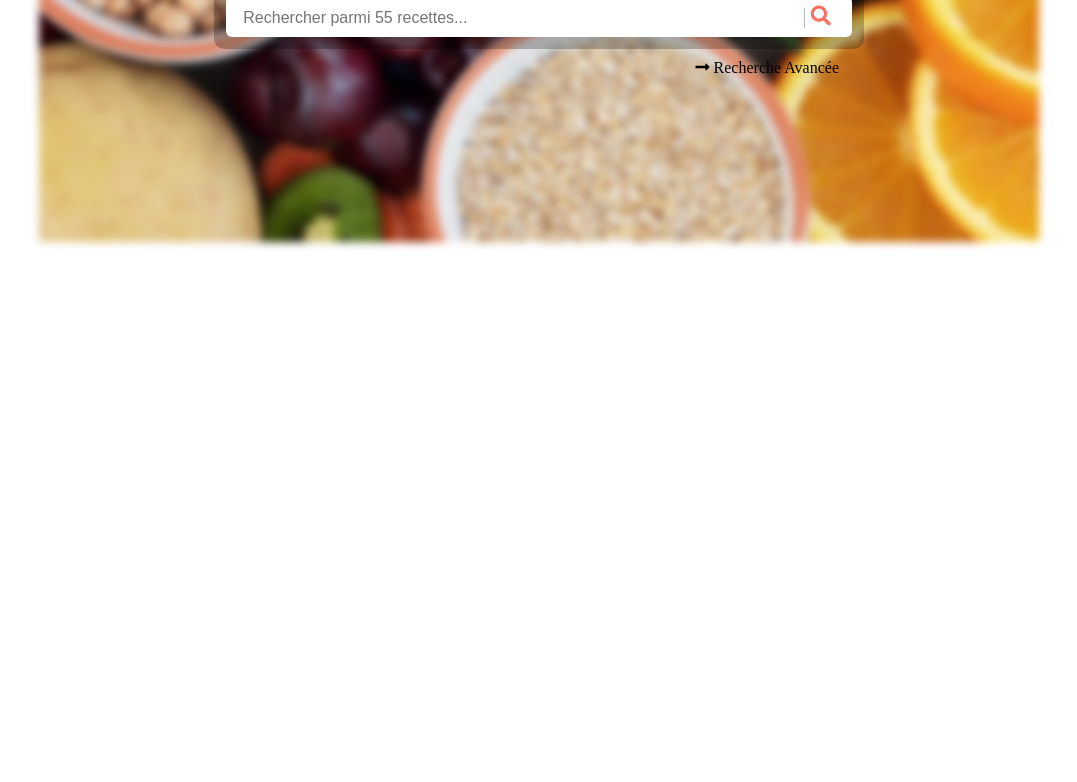
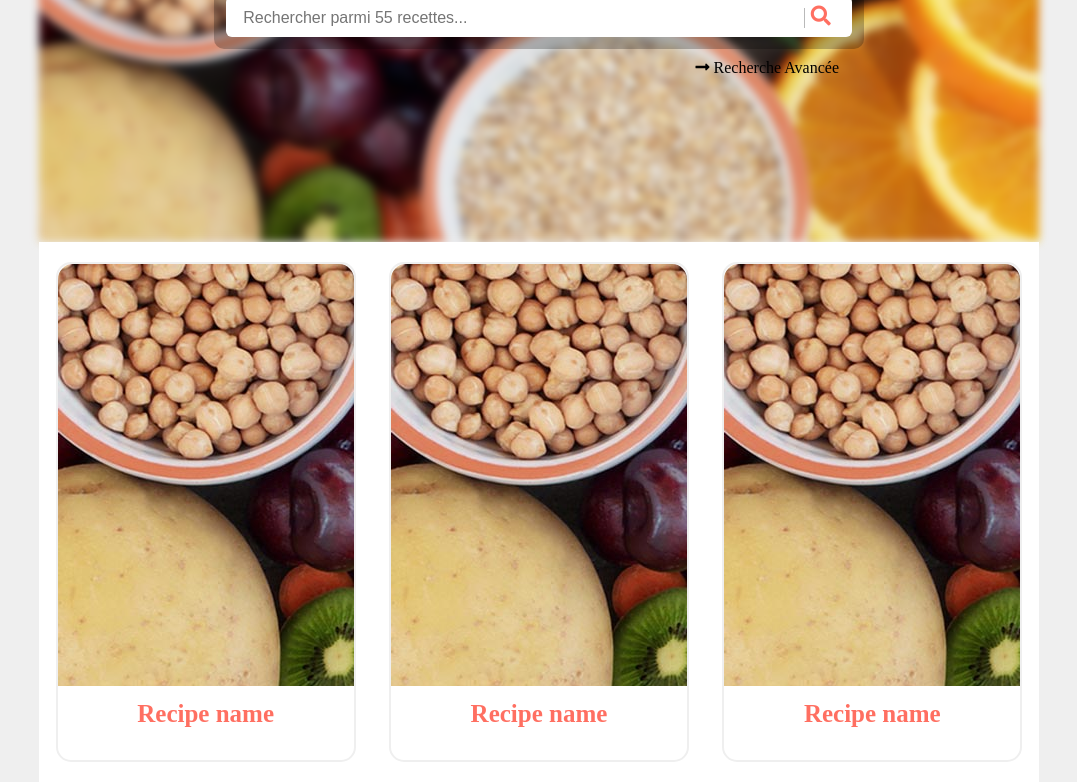
Before and after one commit to BlondeauJulien/Marmibon-recipe, a React (Create React App) app in the folder client/: page / in a window 1280 px wide. Shown: the part 300-1082 px from the top of the page, without its empty margins (101-1178 px from the left). Before the commit the page ends 800 px from the top, so only its background shows below. Built offline with nearby package versions, Linux system fonts and the light colour scheme.

Commit message:
home recipe container - recipe item

```diff
--- a/client/src/App.css
+++ b/client/src/App.css
@@ -2,12 +2,14 @@
 @import './css/resetDefault.css';
 @import './css/header.css';
 @import './css/Home/homeSearch.css';
+@import './css/Home/recipesContainer.css';
+@import './css/Home/recipeItem.css';
 
 
 /* General */
 
 body {
-  color: #efefef;
+  background-color: #efefef;
 }
 
 .brand-color-txt {
--- a/client/src/components/pages/Home.js
+++ b/client/src/components/pages/Home.js
@@ -1,10 +1,12 @@
 import React, { Fragment} from 'react';
-import HomeSearch from '../pagesComponents/homeComponents/HomeSearch'
+import HomeSearch from '../pagesComponents/homeComponents/HomeSearch';
+import RecipesContainer from '../pagesComponents/homeComponents/RecipesContainer';
 
 const Home = () => {
     return (
         <Fragment>
             <HomeSearch />
+            <RecipesContainer />
         </Fragment>
     )
 }
--- a/client/src/components/pagesComponents/homeComponents/HomeSearch.js
+++ b/client/src/components/pagesComponents/homeComponents/HomeSearch.js
@@ -23,7 +23,7 @@ const HomeSearch = () => {
 					</div>
 				</div>
 				<div className="search-advanced">
-					<i class="fas fa-long-arrow-alt-right" />
+					<i className="fas fa-long-arrow-alt-right" />
 					<p>Recherche Avancée</p>
 				</div>
 			</div>
--- /dev/null
+++ b/client/src/components/pagesComponents/homeComponents/RecipeItem.js
@@ -0,0 +1,14 @@
+import React from 'react'
+
+const RecipeItem = () => {
+    return (
+        <div className="RecipeItem">
+            <div className="recipe-item-img-bg"></div>
+            <div className="recipe-item-name-container">
+                <h3>Recipe name</h3>
+            </div>
+        </div>
+    )
+}
+
+export default RecipeItem
--- /dev/null
+++ b/client/src/components/pagesComponents/homeComponents/RecipesContainer.js
@@ -0,0 +1,20 @@
+import React from 'react';
+import RecipeItem from './RecipeItem';
+
+const RecipesContainer = () => {
+    return (
+        <div className="recipes-container">
+            <RecipeItem />
+            <RecipeItem />
+            <RecipeItem />
+            <RecipeItem />
+            <RecipeItem />
+            <RecipeItem />
+            <RecipeItem />
+            <RecipeItem />
+            <RecipeItem />
+        </div>
+    )
+}
+
+export default RecipesContainer
--- a/client/src/css/Home/homeSearch.css
+++ b/client/src/css/Home/homeSearch.css
@@ -1,7 +1,6 @@
 .home-search-bg-image {
-/*     position: relative; */
-
     background-image: url("./background-home-search.jpg");
+    background-repeat: no-repeat;
     filter: blur(4px);
 
     width: 100%;
--- /dev/null
+++ b/client/src/css/Home/recipeItem.css
@@ -0,0 +1,26 @@
+.RecipeItem {
+    width: 300px;
+    height: 500px;
+    border: solid 2px #efefef;
+    border-radius: 15px;
+    margin-top: 20px;
+    cursor: pointer;
+}
+
+.recipe-item-img-bg {
+    height: 85%;
+    border-top-left-radius: 15px;
+    border-top-right-radius: 15px;
+    background-image: url("./background-home-search.jpg");
+}
+
+.recipe-item-name-container {
+    height: 15%;
+}
+
+.recipe-item-name-container h3 {
+    font-size: 25px;
+    font-weight: 900;
+    text-align: center;
+    margin: 15px;
+}
--- /dev/null
+++ b/client/src/css/Home/recipesContainer.css
@@ -0,0 +1,13 @@
+.recipes-container {
+    display: flex;
+    flex-direction: row;
+    flex-wrap: wrap;
+    justify-content: space-around;
+    align-content: flex-start;
+    align-items: flex-start;
+
+    position: relative;
+    color: var(--brand-color);
+    background-color: white;
+    padding-bottom: 50px;
+}
--- a/client/src/css/header.css
+++ b/client/src/css/header.css
@@ -2,6 +2,7 @@
     display: grid;
     grid-template-columns: 1fr 5fr 1.5fr;
     padding: 20px 0;
+    background-color: white;
 }
 
 /* LOGO Style */
```
